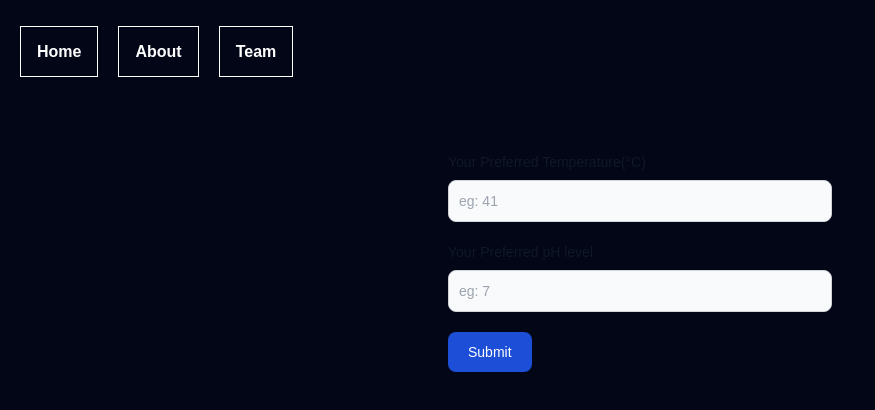
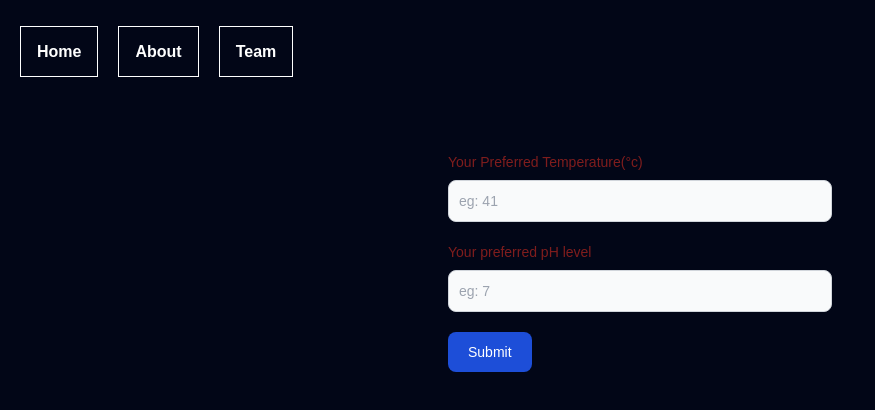
Before and after one commit to AshminJayson/farmbot, a website: page src/calculate.html in a window 1280 px wide. Shown: the whole page, without its empty margins (0-875 px from the left). Drawn offline with nearby package versions, Linux system fonts and the light colour scheme; files that its build step writes are made by us from their sources.

Commit message:
Update calculate.html

```diff
--- a/src/calculate.html
+++ b/src/calculate.html
@@ -37,8 +37,8 @@
             <div class="mb-5">
               <label
                 for="temperature"
-                class="block mb-2 text-sm font-medium text-gray-900 dark:text-white"
-                >Your Preferred Temperature(°C)</label
+                class="block mb-2 text-sm font-medium text-red-900 dark:text-white"
+                >Your Preferred Temperature(°c)</label
               >
               <input
                 type="number"
@@ -51,9 +51,9 @@
             <div class="mb-5">
               <label
                 for="ph"
-                class="block mb-2 text-sm font-medium text-gray-900 dark:text-white"
+                class="block mb-2 text-sm font-medium text-red-900 dark:text-white"
                 required
-                >Your Preferred pH level</label
+                >Your preferred pH level</label
               >
               <input
                 type="number"
```
